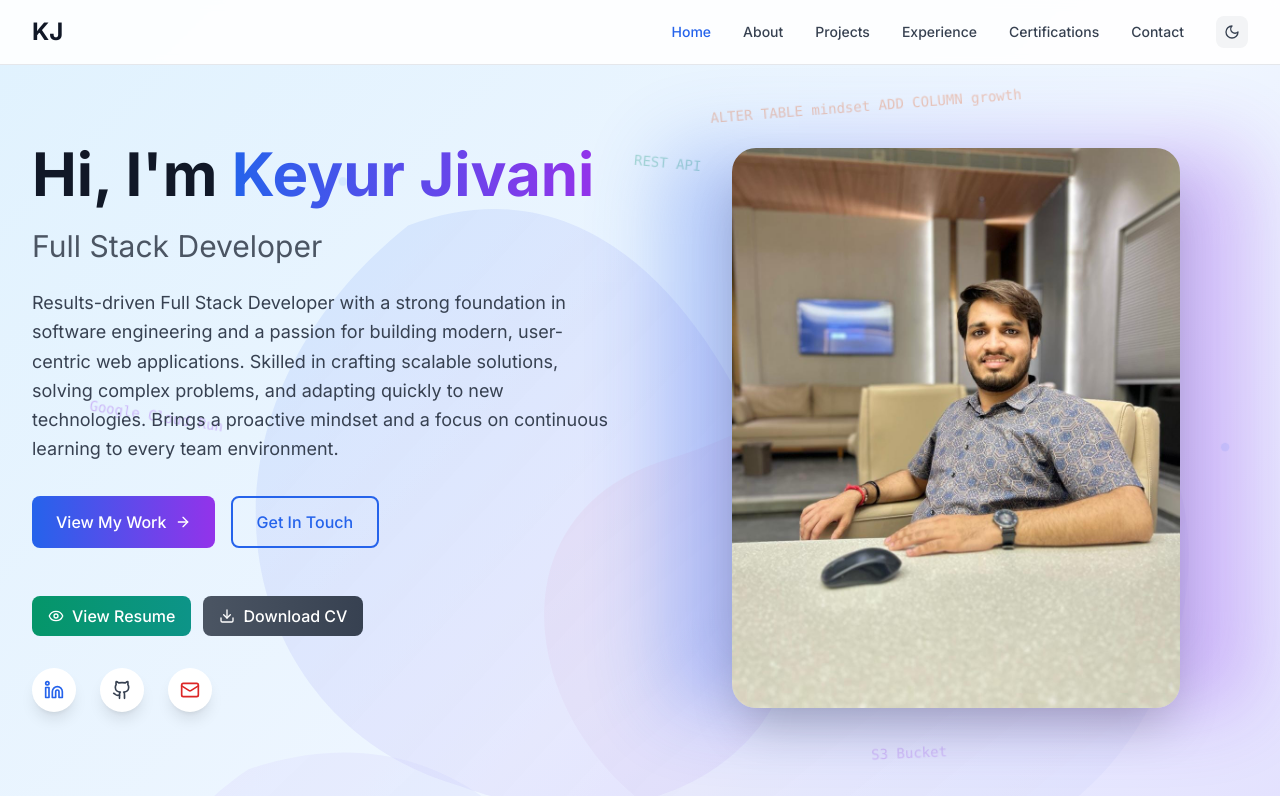
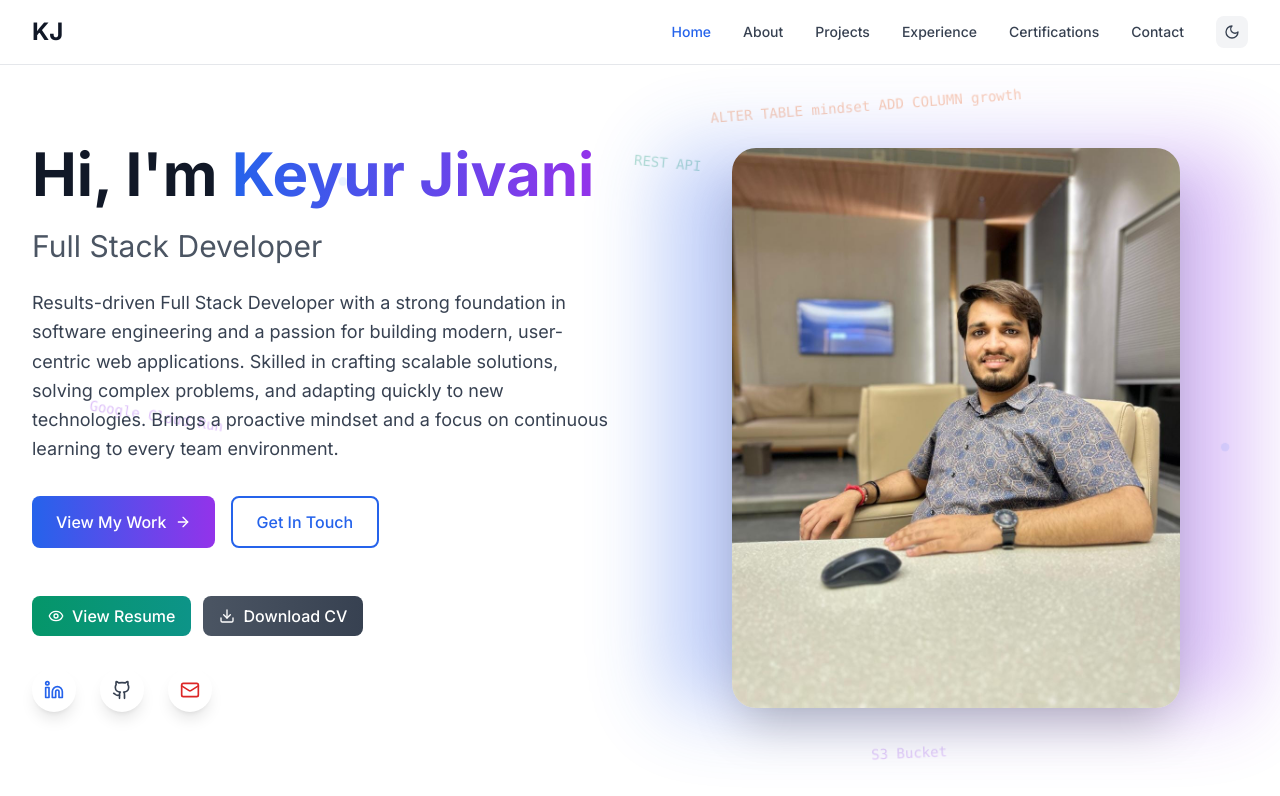
Before and after one commit to keyur1149/keyur1149.github.io, a React (Vite) app: page / in a window 1280 px wide. Shown: the top 796 px of the page. Built offline with nearby package versions, Linux system fonts and the light colour scheme.

Commit message:
Remove background elements
Remove SVG blobs and floating particles from the animated background to ensure only pure color is displayed.

```diff
--- a/src/components/AnimatedBackground.tsx
+++ b/src/components/AnimatedBackground.tsx
@@ -68,51 +68,6 @@ const AnimatedBackground: React.FC = () => {
 
   return (
     <div className="absolute inset-0 overflow-hidden z-0">
-      {/* Animated Gradient Background */}
-      <div className="absolute inset-0 bg-gradient-to-br from-blue-50 via-purple-50 to-indigo-100 dark:from-gray-900 dark:via-blue-900/20 dark:to-gray-800 animate-gradient-shift"></div>
-
-      {/* Morphing SVG Blobs */}
-      <svg
-        className="absolute inset-0 w-full h-full opacity-30 dark:opacity-20"
-        viewBox="0 0 1000 1000"
-        preserveAspectRatio="xMidYMid slice"
-      >
-        <defs>
-          <linearGradient id="blob-gradient-1" x1="0%" y1="0%" x2="100%" y2="100%">
-            <stop offset="0%" stopColor="rgb(59, 130, 246)" stopOpacity="0.4" />
-            <stop offset="100%" stopColor="rgb(147, 51, 234)" stopOpacity="0.2" />
-          </linearGradient>
-          <linearGradient id="blob-gradient-2" x1="0%" y1="0%" x2="100%" y2="100%">
-            <stop offset="0%" stopColor="rgb(236, 72, 153)" stopOpacity="0.3" />
-            <stop offset="100%" stopColor="rgb(59, 130, 246)" stopOpacity="0.1" />
-          </linearGradient>
-          <linearGradient id="blob-gradient-3" x1="0%" y1="0%" x2="100%" y2="100%">
-            <stop offset="0%" stopColor="rgb(168, 85, 247)" stopOpacity="0.2" />
-            <stop offset="100%" stopColor="rgb(14, 165, 233)" stopOpacity="0.3" />
-          </linearGradient>
-        </defs>
-
-        {/* Blob 1 */}
-        <path
-          d="M300,200 C450,150 550,250 600,400 C650,550 500,650 350,600 C200,550 150,350 300,200Z"
-          fill="url(#blob-gradient-1)"
-          className="animate-blob-1"
-        />
-
-        {/* Blob 2 */}
-        <path
-          d="M700,300 C850,250 950,350 900,500 C850,650 700,700 550,650 C400,600 350,400 500,350 C600,320 650,300 700,300Z"
-          fill="url(#blob-gradient-2)"
-          className="animate-blob-2"
-        />
-
-        {/* Blob 3 */}
-        <path
-          d="M200,600 C350,550 450,650 500,800 C550,950 400,1000 250,950 C100,900 50,700 200,600Z"
-          fill="url(#blob-gradient-3)"
-          className="animate-blob-3"
-        />
-      </svg>
 
       {/* Dynamic Floating Code/Tech Elements with proper contrast */}
       <div className="absolute inset-0 pointer-events-none">
```
